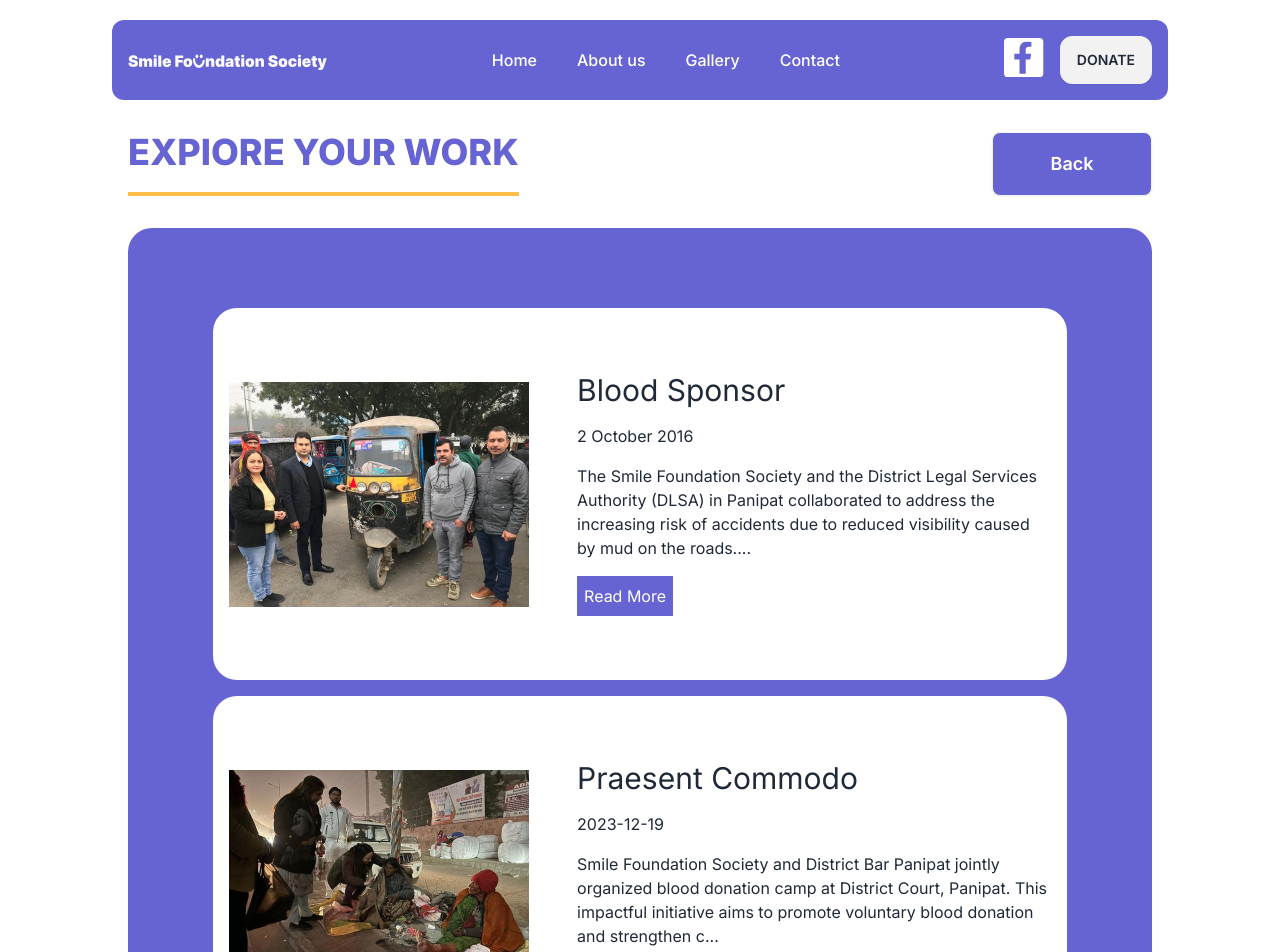
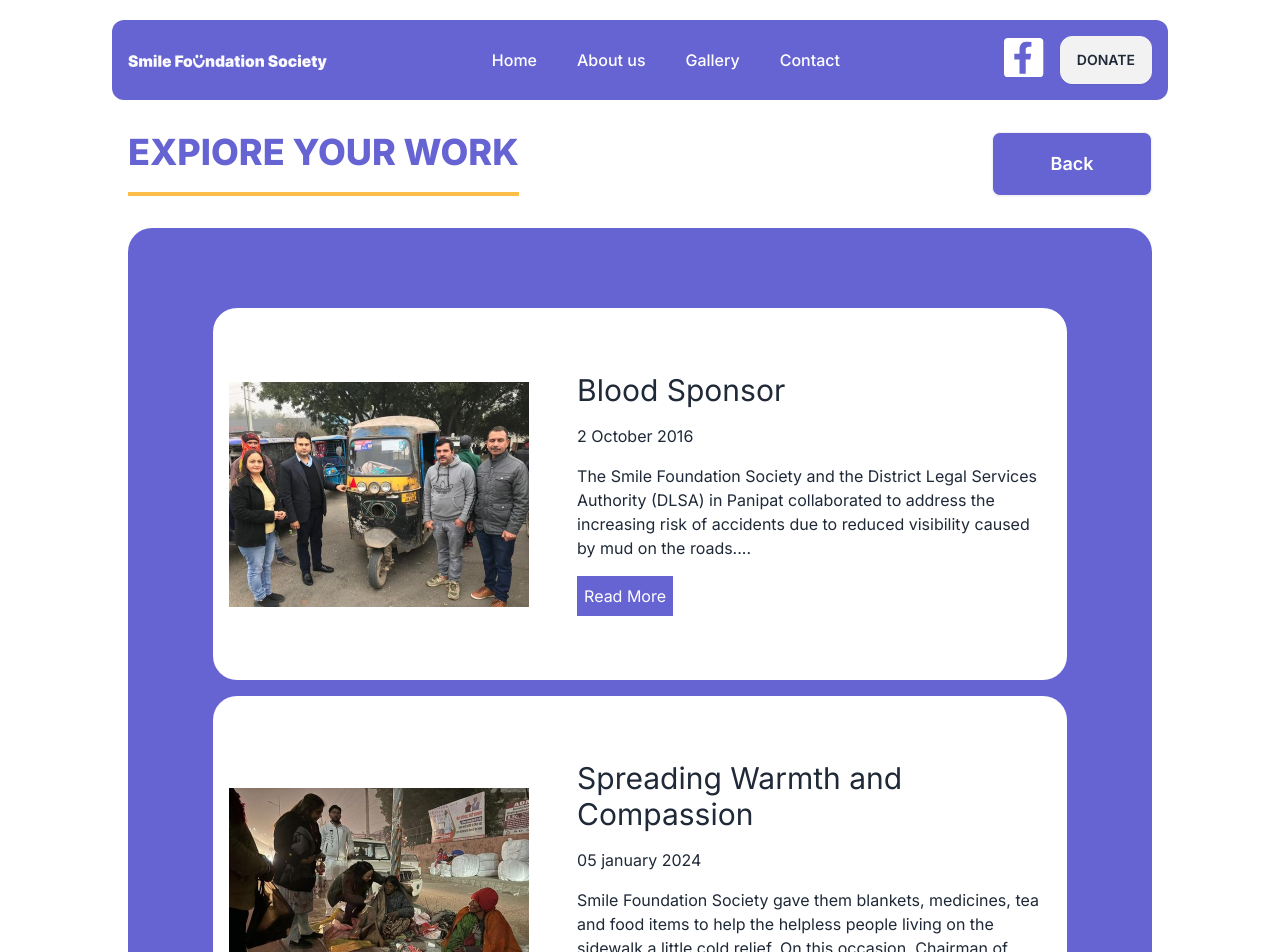
Before and after one commit to jayanth137/NGO_Landing_Page, a Next.js app: page /work in a window 1280 px wide. Shown: the top 952 px of the page. Built offline with nearby package versions, Linux system fonts and the light colour scheme.

Commit message:
adding dev branch

```diff
--- a/app/components/Events.js
+++ b/app/components/Events.js
@@ -18,10 +18,10 @@ const Events = () => {
             backgroundSize: 'cover',
             position: 'relative',
           }}
-          className="w-auto max-h-full "
+          className=" max-h-full md:w-1/2 "
         >
-          <div className="flex flex-row gap-x-24 mx-24 grow py-12   ">
-            <div className="flex flex-col gap-y-8 mt-20">
+          <div className="flex flex-row  p-20 justify-center align-center gap-x-8 grow py-12   ">
+            <div className="flex flex-col gap-y-8 mt-20 ">
               <div>
                 <Image
                   src={image1}
@@ -67,7 +67,7 @@ const Events = () => {
             </div>
           </div>
         </div>
-        <div className="flex flex-col md:gap-y-2 md:w-1/2 p-8 justify-center items-center ">
+        <div className="flex flex-col md:gap-y-2  p-8 justify-center items-center md:w-1/2 ">
           <h5 className="text-2xl text-center"> Current Events</h5>
           <h1 className="text-5xl ">Here what we did recently</h1>
           <p className="text-base">
--- a/app/components/HeroPage.js
+++ b/app/components/HeroPage.js
@@ -2,11 +2,12 @@ import React from 'react';
 import Image from 'next/image';
 import Hero from '../images/Hero.svg';
 import Link from 'next/link';
+import border from '../images/cardDesign.svg';
 
 const HeroPage = () => {
   return (
     <main>
-      <div className="flex flex-col md:flex-row  md:pl-28  p-8  md:pt-28">
+      <div className="flex flex-col md:flex-row  md:pl-28  p-8  md:pt-28 border--double border-b-4 border-dotted border-yellow">
         <div>
           {' '}
           <h1 className=" text-3xl  md:text-5xl lg:text-7xl text-purple font-bold  max-w-screen-5xl    ">
--- a/app/data.js
+++ b/app/data.js
@@ -496,11 +496,11 @@ export const dummyData = [
   },
   {
     images: [image4, image5, image6],
-    title: 'Praesent Commodo',
-    date: '2023-12-19',
+    title: 'Spreading Warmth and Compassion',
+    date: '05 january 2024',
 
     passage:
-      ' Smile Foundation Society and District Bar Panipat jointly organized blood donation camp at District Court, Panipat. This impactful initiative aims to promote voluntary blood donation and strengthen community health. The event received excellent response, resulting ina total of 105 units of lifesaving blood collected. Red Cross Societysupported this remarkable achiev...Read me ,',
+      ' Smile Foundation Society gave them blankets, medicines, tea and food items to help the helpless people living on the sidewalk a little cold relief. On this occasion, Chairman of Smile Foundation, Sunita Sivach ji said that there should be concern about the suffering. We must care for those who are sick, disabled or suffering. If we see someone who is carrying a heavy burden or struggling with something difficult we must come forward to lighten their burden. Loving and caring for those who are less fortunate is a fundamental aspect of compassion and empathy. Loving the poor lies in the principles of social justice, human dignity and belief that all individuals deserve to be treated with kindness and respect.You can donate money, food, clothes, toys, old furniture and books to the nearest organizations working to help people in need. These donations can brighten the days of the poor. Help them achieve their desires or desires in a respectable way. On this occasion, Saroj Jaglan, Vipul Dhiman, Rahul Kumar, Mukesh Sandhu, Pankaj Sharma, Puneet Batra, Sanjeev Malik, Rohit Malik, Ravindra, Rajesh Kumar, etc were supported.,',
   },
   {
     images: [image7, image8, image9],
--- a/app/layout.tsx
+++ b/app/layout.tsx
@@ -5,7 +5,7 @@ import './globals.css';
 const inter = Inter({ subsets: ['latin'] });
 
 export const metadata: Metadata = {
-  title: 'Create Next App',
+  title: 'Smile Foundation Society',
   description: 'Generated by create next app',
 };
 
```
